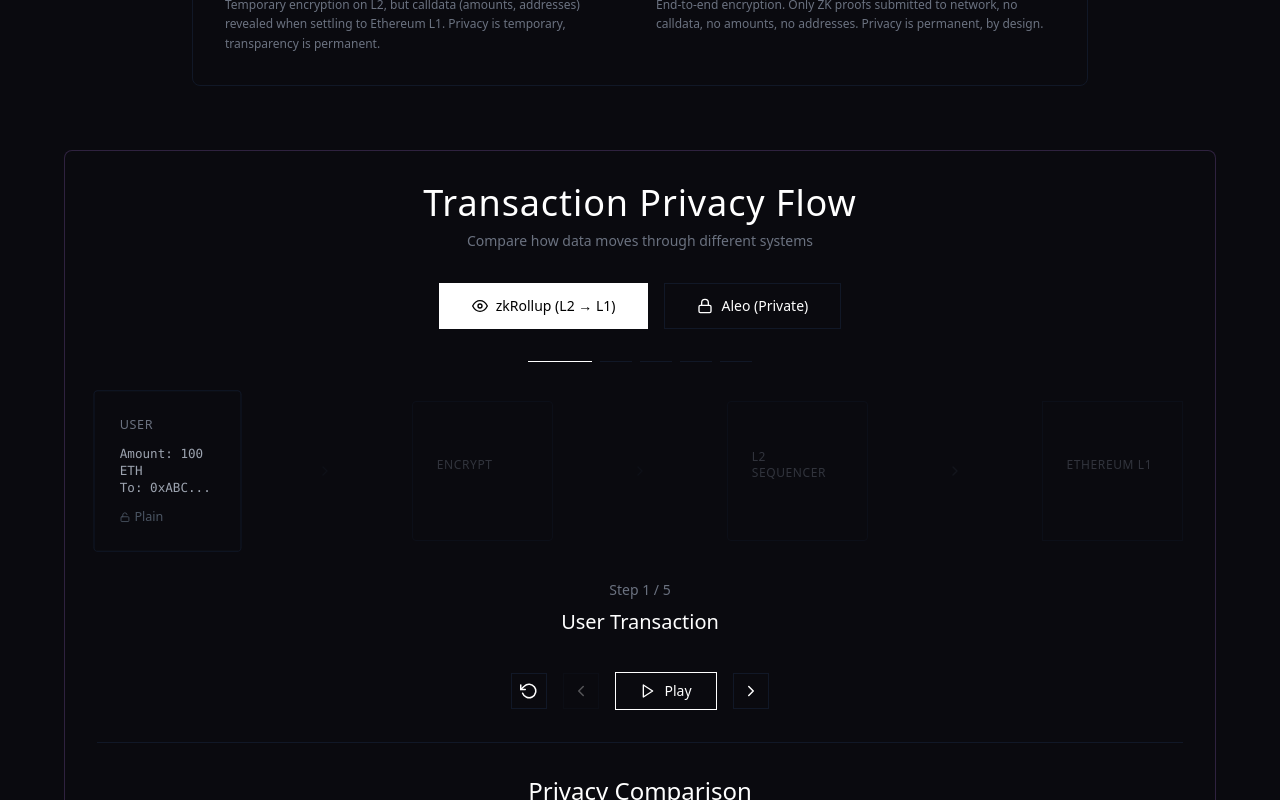
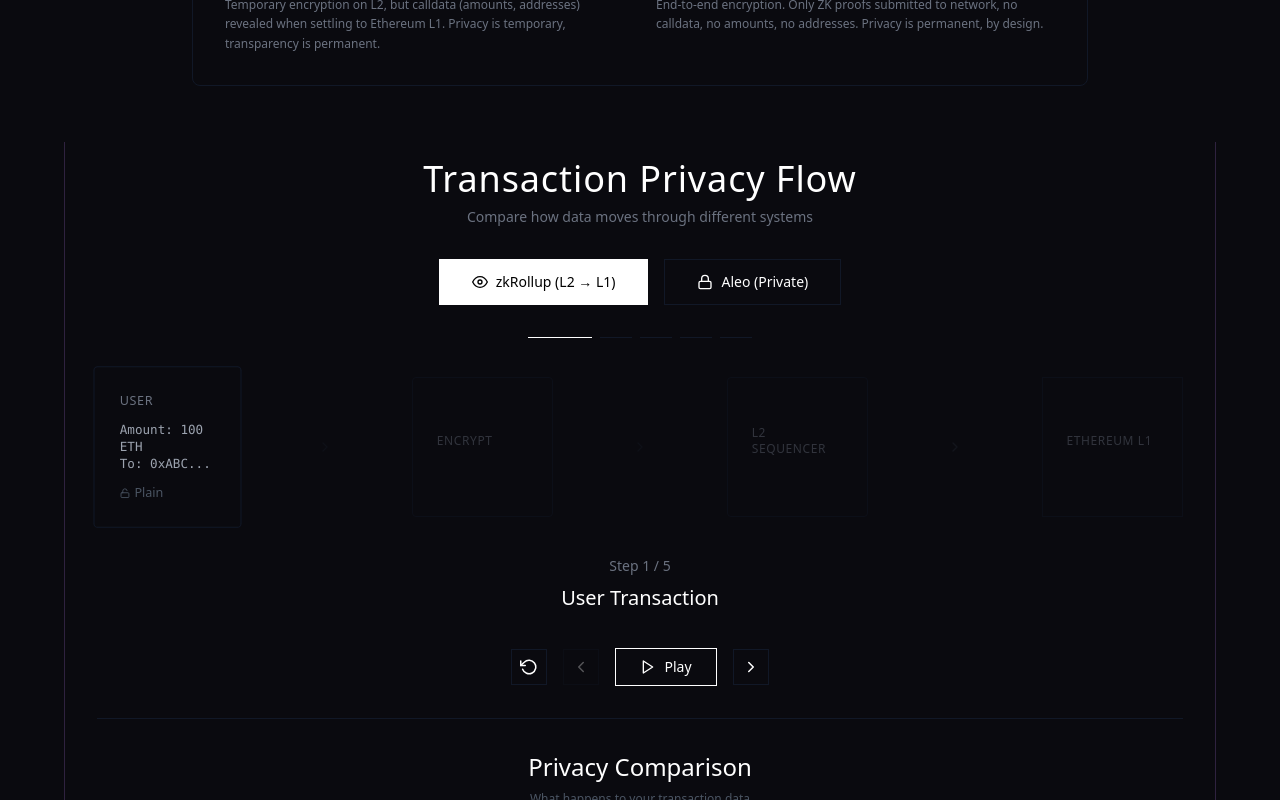
Before and after one commit to 760AnaPY/aleo-site, a React (Vite) app: page / in a window 1280 px wide. Shown: the part 5400-6200 px from the top of the page. Built offline with nearby package versions, Linux system fonts and the light colour scheme.

Commit message:
Smooth background transition between Architecture and Transaction Privacy Flow sections

```diff
--- a/src/components/Hero/PrivacyArchitectureSection.jsx
+++ b/src/components/Hero/PrivacyArchitectureSection.jsx
@@ -2,7 +2,7 @@
 
 const PrivacyArchitectureSection = () => {
   return (
-    <section id="architecture" className="bg-[#0a0a0f] text-white px-8 pt-12 pb-2">
+    <section id="architecture" className="relative bg-[#0a0a0f] text-white px-8 pt-12 pb-2">
       <div className="max-w-6xl mx-auto w-full">
         <div className="text-center mb-16">
           <div className="text-xs text-gray-500 uppercase tracking-wider mb-4">
@@ -56,6 +56,10 @@
 
         {/* Diagram removed per request */}
       </div>
+
+      {/* Smooth fade into next section */}
+      <div className="absolute bottom-0 left-0 right-0 h-10 bg-gradient-to-b from-transparent to-[#0a0a0f] pointer-events-none" />
+
     </section>
   );
 };
--- a/src/components/Hero/TransactionFlowComparison.jsx
+++ b/src/components/Hero/TransactionFlowComparison.jsx
@@ -44,9 +44,10 @@
   const playPause = () => { if (step >= steps.length - 1) setStep(0); setIsPlaying(p => !p); };
 
   return (
-    <section id="flow" className="bg-[#0a0a0f] text-white px-8 pt-2 pb-12">
+    <section id="flow" className="relative overflow-hidden bg-[#0a0a0f] text-white px-8 pt-0 pb-12">
+      <div className="absolute top-0 left-0 right-0 h-8 bg-gradient-to-b from-transparent to-[#0a0a0f] pointer-events-none"></div>
       <div className="max-w-6xl mx-auto">
-        <div className="bg-[#0a0a0f] p-8 rounded-lg border border-[#c084fc]/20 backdrop-blur-sm">
+        <div className="relative -mt-4 bg-[#0a0a0f] p-8 rounded-lg border border-[#c084fc]/20 backdrop-blur-sm">
           <div className="text-center mb-8">
           <h2 className="text-4xl font-light mb-2 tracking-wide">Transaction Privacy Flow</h2>
           <p className="text-gray-500 text-sm">Compare how data moves through different systems</p>
```
